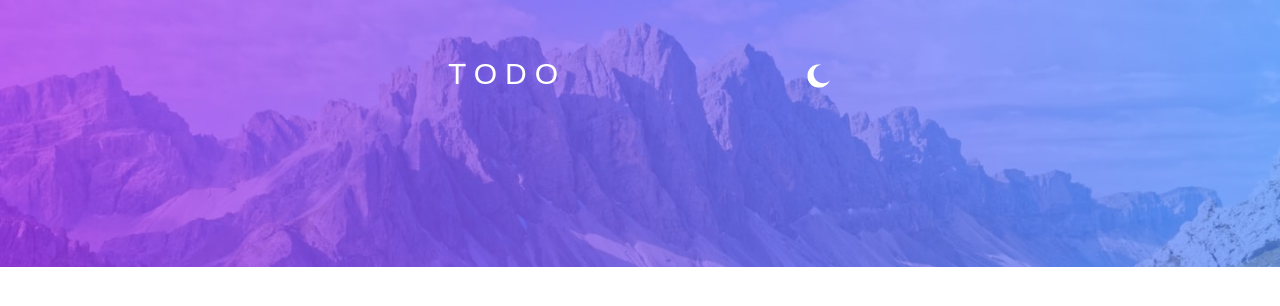
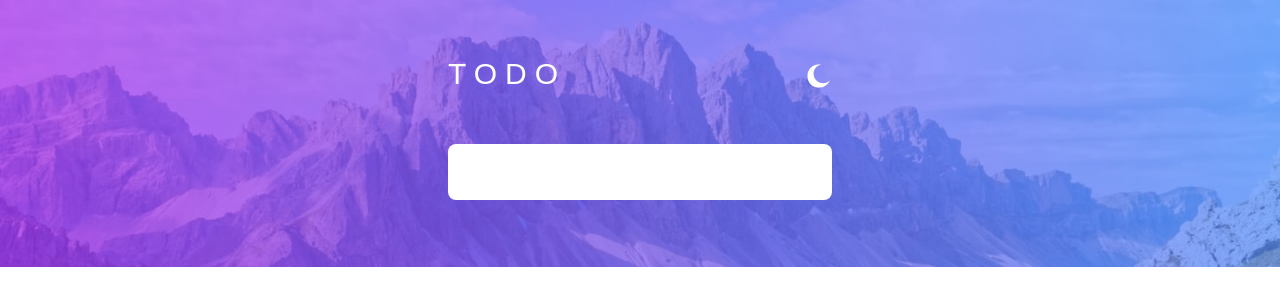
Before and after one commit to JestyUY/To-Do-list-Senpai, a React (Vite) app: page / in a window 1280 px wide. Shown: the top 306 px of the page. Built offline with nearby package versions, Linux system fonts and the light colour scheme; a web font is replaced by a local one.

Commit message:
daily update, implementation of input and list

```diff
--- a/src/App.jsx
+++ b/src/App.jsx
@@ -1,14 +1,20 @@
 // import { useState } from 'react'
 
 // import { useEffect, useState } from 'react'
+import Input from "./input/input";
 import "./App.css";
 import NavBar from "./nav/nav";
 
 
 function App() {
+
   return (
     <div className="transition-colors ease-in-out dark:bg-slate-900 bg-Mobile-Light w-screen h-screen bg-no-repeat bg-contain dark:bg-Mobile-Dark lg:bg-Desktop-Light dark:lg:bg-Desktop-Dark absolute ">
       <NavBar />
+      <main className="lg:w-[30%] w-[90%]  items-center flex flex-col mx-auto mt-12">
+        <Input />
+
+      </main>
     </div>
 
 
--- /dev/null
+++ b/src/input/input.jsx
@@ -0,0 +1,36 @@
+// import { useState } from "react"
+
+import { useState } from "react"
+
+
+
+function Input (){
+    // const [initial, setInitial] = useState('')
+    // const [completed, setCompleted] = useState(false)
+    const [inputArray, setInputArray] = useState([])
+    const [num,setNum] = useState(1)
+function inputClick (ev) {
+    ev.preventDefault()
+
+
+    setInputArray([...inputArray,{task: ev.target.value, isCompleted: false, key:num}])
+    setNum(num+1)
+
+
+}
+
+
+
+
+    return (
+        <>
+            <input type="text" className=" w-full h-14 rounded-lg text-center " onClick={inputClick}   />
+            <ul className="h-[500px] overflow-scroll w-full items-center flex flex-col  mt-8 [&>li]:bg-slate-200 [&>li]:w-full [&>li]:h-12 [&>li]: [&>li]:text-center [&>li]:flex [&>li]:flex-col [&>li]:justify-center [&>li:first-child]:rounded-t-xl [&>li:last-child]:rounded-b-xl divide-y-[1px] divide-zinc-400">
+            {inputArray.map((ob) => <li className={ob.completed?'underline text-gray-400':'no-underline text-black shrink-0'}>{ob.task} {ob.key}</li>)}
+          </ul>
+        </>
+
+    )
+}
+
+export default Input
```
